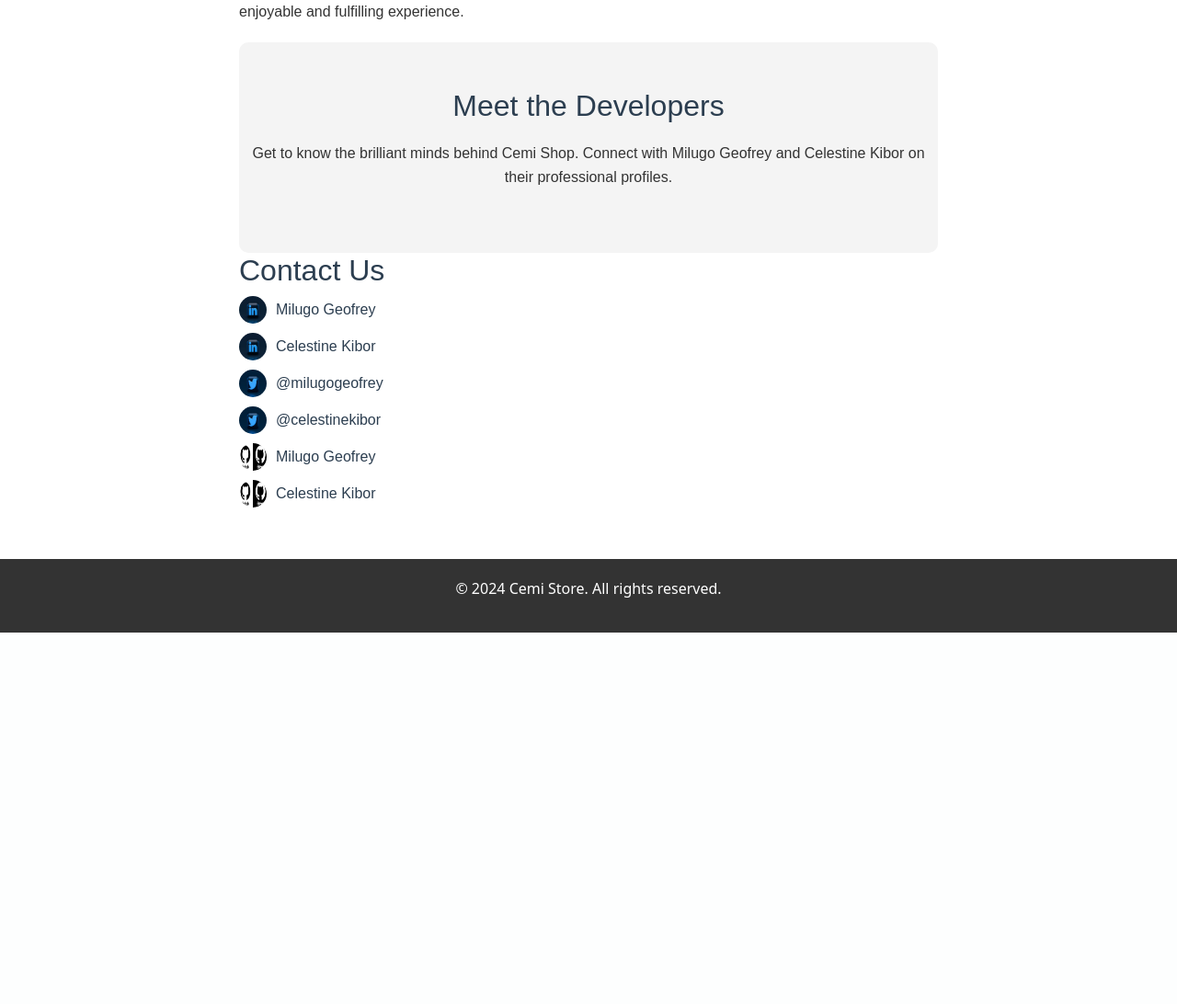
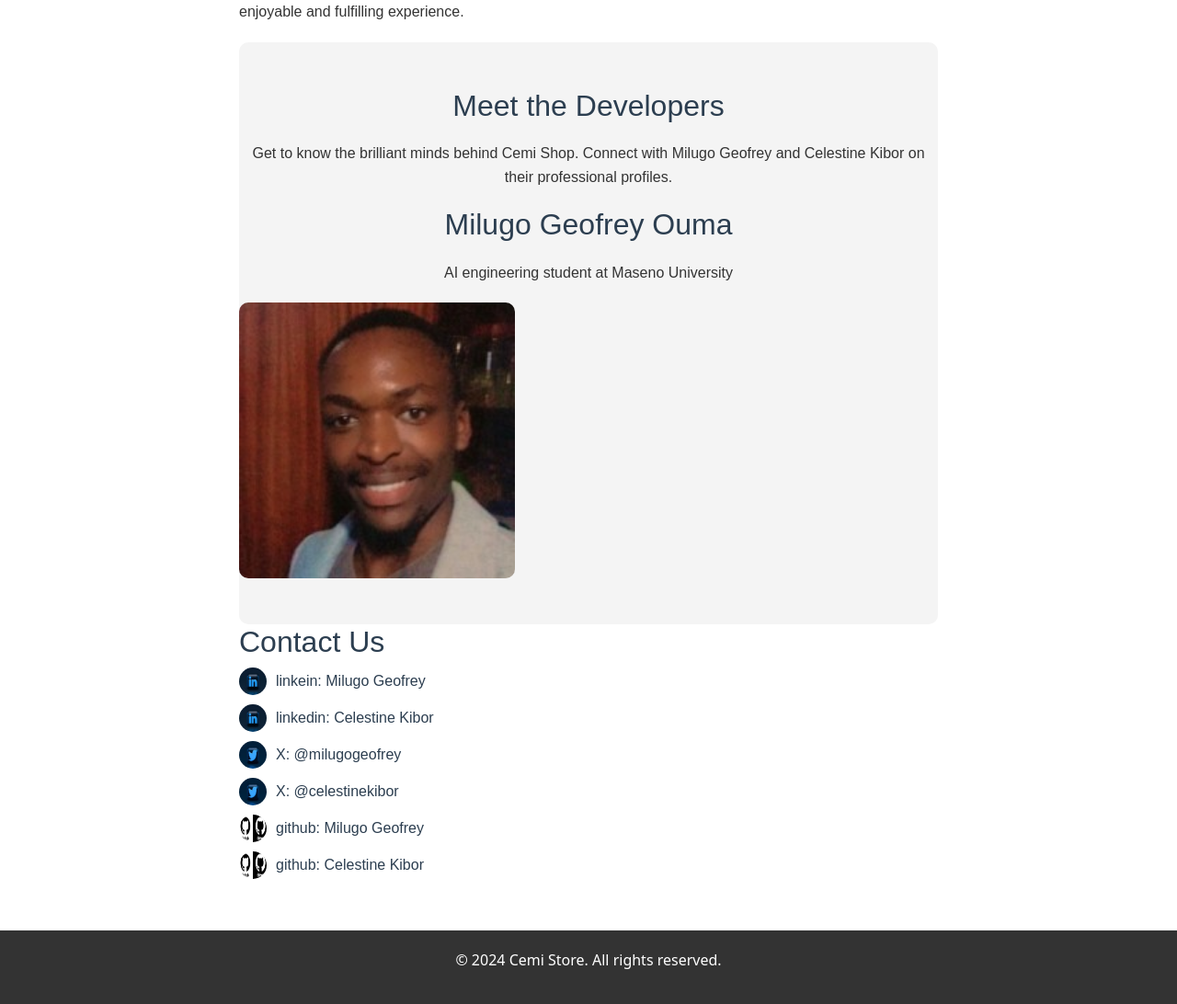
Before and after one commit to Pha12thom/Cemi-App, a Django app: page /about/ in a window 1280 px wide. Shown: the part 662-1754 px from the top of the page at 92% size. Before the commit the page ends 1350 px from the top, so only its background shows below. Run offline with Django 4.2, Linux system fonts and the light colour scheme; some libraries are stand-ins or nearby versions.

Commit message:
add developers profile

```diff
--- a/cemi/store/templates/about.html
+++ b/cemi/store/templates/about.html
@@ -107,16 +107,19 @@
     <div class="hero">
         <h2>Meet the Developers</h2>
         <p>Get to know the brilliant minds behind Cemi Shop. Connect with Milugo Geofrey and Celestine Kibor on their professional profiles.</p>
+        <h2>Milugo Geofrey Ouma</h2>
+        <p>AI engineering student at Maseno University</p>
+        <img src="{% static 'geofrey.jpeg' %}" alt="About Cemi Shop" style="width: 300px; border-radius: 10px;">
     </div>
 
     <h2>Contact Us</h2>
     <ul class="contact-list">
-        <li><a href="https://www.linkedin.com/in/milugogeofrey/"><img src="{% static 'linkedin.jpg' %}" alt="LinkedIn"> Milugo Geofrey</a></li>
-        <li><a href="https://www.linkedin.com/in/celestinekibor/"><img src="{% static 'linkedin.jpg' %}" alt="LinkedIn"> Celestine Kibor</a></li>
-        <li><a href="https://twitter.com/milugo_g"><img src="{% static 'twitter.jpg' %}" alt="Twitter"> @milugogeofrey</a></li>
-        <li><a href="https://twitter.com/celestinekibor"><img src="{% static 'twitter.jpg' %}" alt="Twitter"> @celestinekibor</a></li>
-        <li><a href="https://github.com/pha12thom"><img src="{% static 'github.png' %}" alt="GitHub"> Milugo Geofrey</a></li>
-        <li><a href="https://github.com/celestinekibor"><img src="{% static 'github.png' %}" alt="GitHub"> Celestine Kibor</a></li>
+        <li><a href="https://www.linkedin.com/in/geofrey-milugo-msu27345/"><img src="{% static 'linkedin.jpg' %}" alt="LinkedIn"> linkein: Milugo Geofrey</a></li>
+        <li><a href="https://www.linkedin.com/in/celestinekibor/"><img src="{% static 'linkedin.jpg' %}" alt="LinkedIn"> linkedin: Celestine Kibor</a></li>
+        <li><a href="https://twitter.com/milugo_g"><img src="{% static 'twitter.jpg' %}" alt="Twitter">X: @milugogeofrey</a></li>
+        <li><a href="https://twitter.com/celestinekibor"><img src="{% static 'twitter.jpg' %}" alt="Twitter">X: @celestinekibor</a></li>
+        <li><a href="https://github.com/pha12thom"><img src="{% static 'github.png' %}" alt="GitHub">github: Milugo Geofrey</a></li>
+        <li><a href="https://github.com/celestinekibor"><img src="{% static 'github.png' %}" alt="GitHub">github:  Celestine Kibor</a></li>
     </ul>
 </div>
 {% endblock %}
```
Also changed, not shown: cemi/static/geofrey.jpeg (added).
